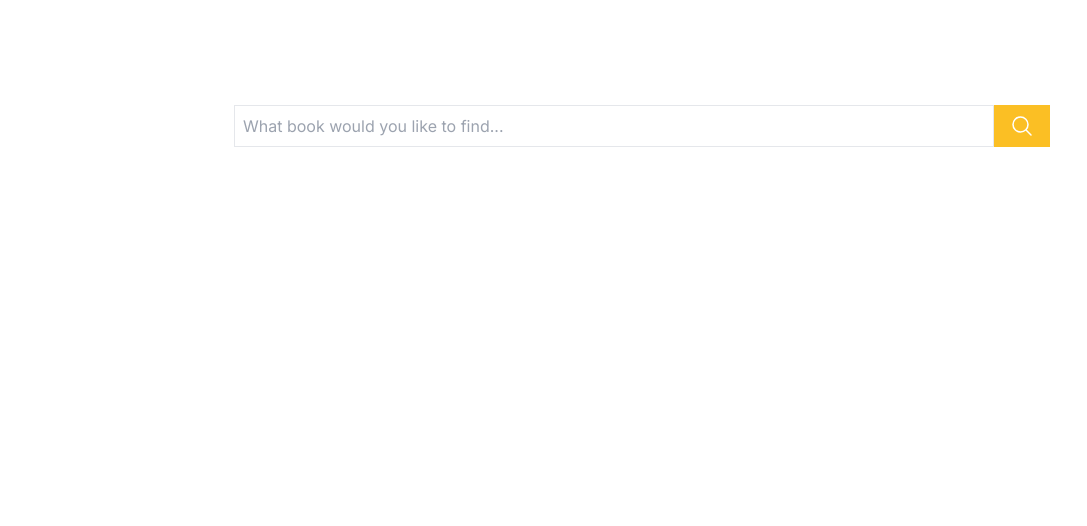
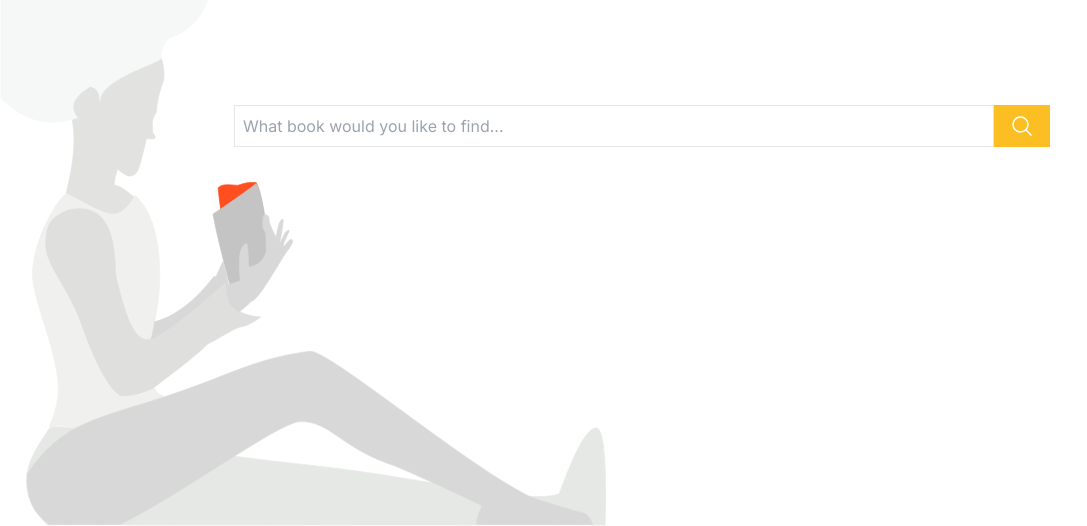
Before and after one commit to Spiegelberg/impact-code-challenge, a Next.js app: page / in a window 1280 px wide. Shown: the part 274-800 px from the top of the page, without its empty margins (0-1087 px from the left). Built offline with nearby package versions, Linux system fonts and the light colour scheme.

Commit message:
adding bg to index

```diff
--- a/pages/index.tsx
+++ b/pages/index.tsx
@@ -6,17 +6,18 @@ const inter = Inter({ subsets: ['latin'] })
 export default function Home() {
   return (
     <main
-      className={`flex min-h-screen flex-col items-center justify-between p-24 ${inter.className}`}
+      className={`flex min-h-screen flex-col bg-[url('/woman-reading-book.svg')] bg-contain  bg-no-repeat items-center justify-between p-24 ${inter.className}`}
     >
       <div className="z-10 max-w-5xl w-full items-center justify-between font-mono text-sm lg:flex">
 
         <div className="fixed bottom-0 left-0 flex h-48 w-full items-end justify-center bg-gradient-to-t from-white via-white dark:from-black dark:via-black lg:static lg:h-auto lg:w-auto lg:bg-none">
 
+
         </div>
       </div>
 
       <div className="relative flex place-items-center flex-1 ml-1 w-3/4">
-        <SearchBar onSearch={(query) => console.log('Search:', query)} />
+        <SearchBar onSearch={(query) => console.log('Search:', query)} shadow={true} />
       </div>
 
       <div className="mb-32 grid text-center lg:max-w-5xl lg:w-full lg:mb-0 lg:grid-cols-4 lg:text-left">
```
Also changed, not shown: public/woman-reading-book.svg (added).
